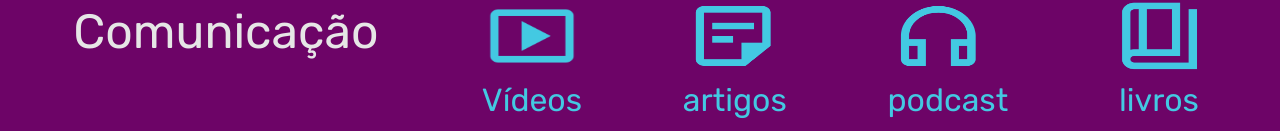
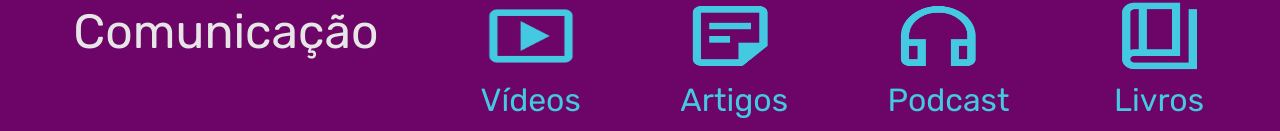
Before and after one commit to LeandroNani/FrontEnd-Sementes, a React (Vite) app in the folder FrontEnd/FrontEnd-TechChampions/: page /carreiras in a window 1280 px wide. Shown: the part 669-800 px from the top of the page. Built offline with nearby package versions, Linux system fonts and the light colour scheme; a web font is replaced by a local one.

Commit message:
Update carreiras.jsx

```diff
--- a/FrontEnd/FrontEnd-TechChampions/src/Pages/carreiras.jsx
+++ b/FrontEnd/FrontEnd-TechChampions/src/Pages/carreiras.jsx
@@ -96,15 +96,15 @@ const Carreiras = () => {
             </div>
             <div className='material'>
               <img className="iconesTrilha" src={artigo} alt="" />
-              <span>artigos</span>
+              <span>Artigos</span>
             </div>
             <div className='material'>
               <img className="iconesTrilha" src={podcast} alt="" />
-              <span>podcast</span>
+              <span>Podcast</span>
             </div>
             <div className='material'>
               <img className="iconesTrilha" src={livro} alt="" />
-              <span>livros</span>
+              <span>Livros</span>
             </div>
           </div>
         ))}
```
